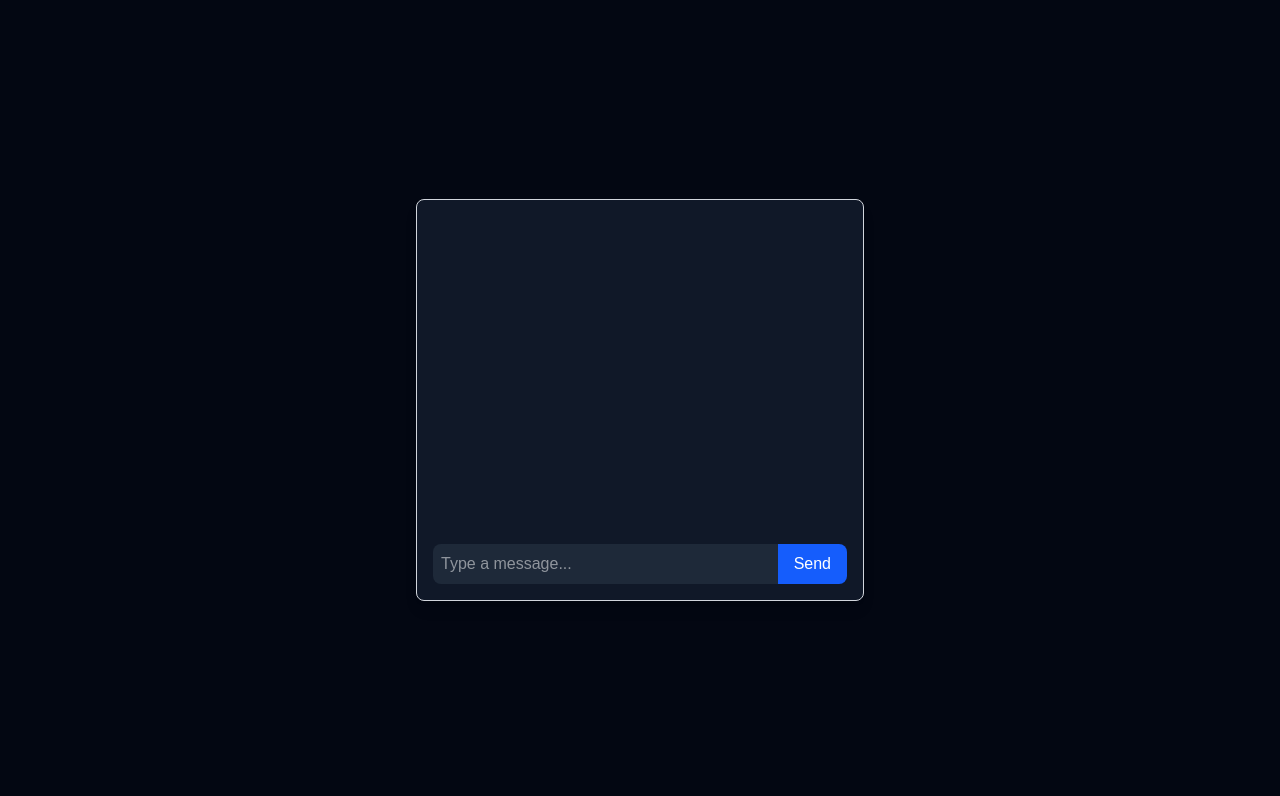
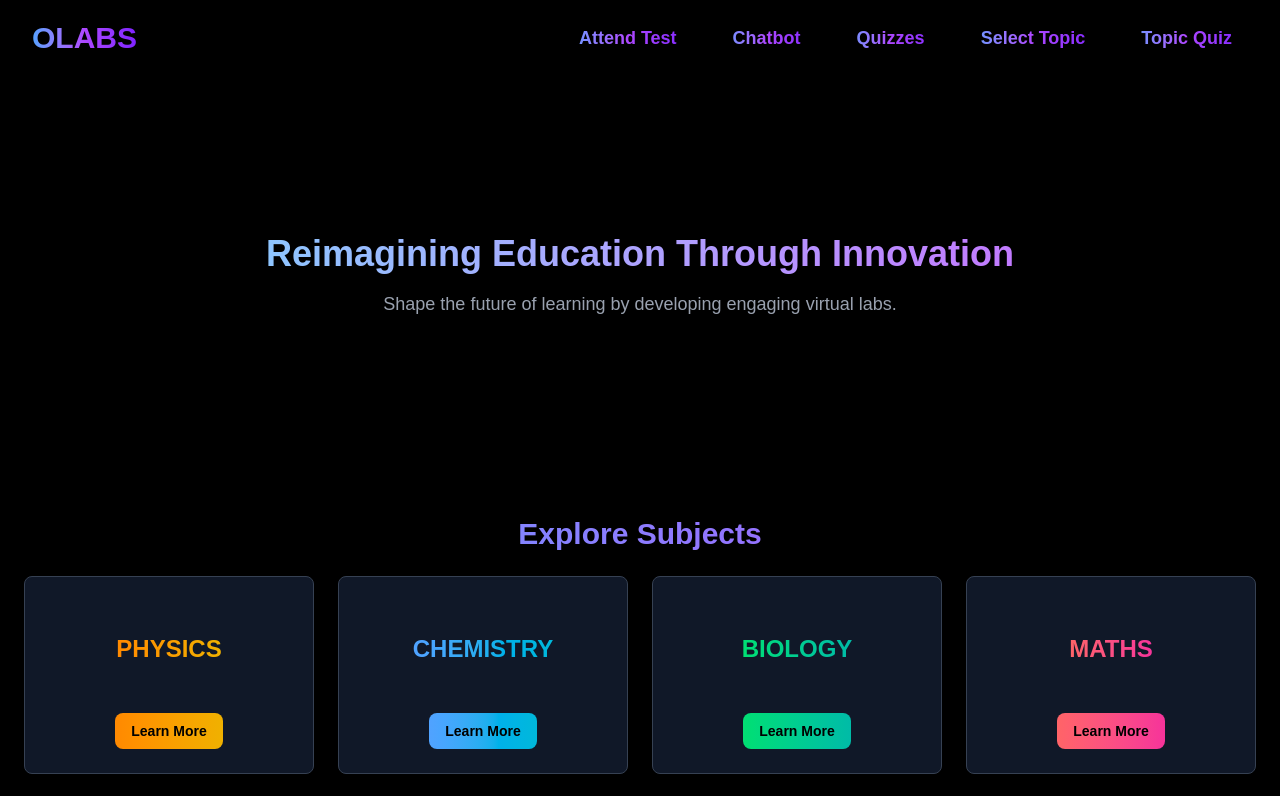
Before and after one commit to Dattaaanand/Hackon4, a Next.js app in the folder frontend/: page / in a window 1280 px wide. Shown: the top 796 px of the page. Built offline with nearby package versions, Linux system fonts and the light colour scheme.

Commit message:
update: landing page aesthetics

```diff
--- a/frontend/app/page.tsx
+++ b/frontend/app/page.tsx
@@ -1,16 +1,91 @@
-
-import Image from "next/image";
-import AttendTest from "../app/AttendTest/page"
-import Chatbot from "../app/chatbot/page"
+import Link from "next/link";
 
 export default function Home() {
+  const categories = [
+    { name: "PHYSICS", gradient: "from-orange-400 to-yellow-500" },
+    { name: "CHEMISTRY", gradient: "from-blue-400 to-cyan-500" },
+    { name: "BIOLOGY", gradient: "from-green-400 to-teal-500" },
+    { name: "MATHS", gradient: "from-red-400 to-pink-500" },
+    { name: "LANGUAGE", gradient: "from-purple-400 to-indigo-500" },
+    { name: "SCIENCE", gradient: "from-yellow-400 to-orange-500" },
+    { name: "SOCIAL SCIENCE", gradient: "from-blue-400 to-purple-500" },
+    { name: "COMPUTER", gradient: "from-green-400 to-blue-500" },
+    { name: "3D/AR/VR", gradient: "from-pink-400 to-red-500" },
+    { name: "EDP", gradient: "from-cyan-400 to-blue-500" },
+    { name: "ISL", gradient: "from-teal-400 to-green-500" },
+  ];
+
   return (
-    <>
-      {/* redirect("/Quizes"); */}
-      {/* <AttendTest/> */}
-      <div className="flex items-center justify-center min-h-screen bg-gray-950">
-        <Chatbot />
+    <div className="min-h-screen bg-black text-white">
+
+      {/* Navbar */}
+      <nav className="w-full flex justify-between items-center px-8 py-4 bg-black shadow-lg">
+        <h1 className="text-3xl font-extrabold text-transparent bg-clip-text
+                       bg-gradient-to-r from-blue-400 via-purple-500 to-violet-600">
+          OLABS
+        </h1>
+
+        <div className="flex space-x-6">
+          {[
+            { name: "Attend Test", path: "/AttendTest" },
+            { name: "Chatbot", path: "/chatbot" },
+            { name: "Quizzes", path: "/quizes" },
+            { name: "Select Topic", path: "/Select_topic" },
+            { name: "Topic Quiz", path: "/Topic_quiz" },
+          ].map((item) => (
+            <Link key={item.path} href={item.path}>
+              <div className="px-4 py-2 text-lg font-semibold text-transparent bg-clip-text
+                              bg-gradient-to-r from-blue-400 via-purple-500 to-violet-600
+                              hover:text-gray-300 transition-all duration-300 cursor-pointer">
+                {item.name}
+              </div>
+            </Link>
+          ))}
+        </div>
+      </nav>
+
+      {/* Hero Section */}
+      <div className="flex flex-col items-center justify-center h-[50vh] text-center p-6">
+        <h2 className="text-4xl font-bold mb-4 text-transparent bg-clip-text
+                       bg-gradient-to-r from-blue-300 to-purple-400">
+          Reimagining Education Through Innovation
+        </h2>
+        <p className="text-lg text-gray-400 max-w-2xl">
+          Shape the future of learning by developing engaging virtual labs.
+        </p>
       </div>
-    </>
+
+      {/* Card Grid */}
+      <div className="px-6 py-10">
+        <h2 className="text-center text-3xl font-bold mb-6 text-transparent bg-clip-text
+                       bg-gradient-to-r from-blue-400 to-purple-500">
+          Explore Subjects
+        </h2>
+
+        <div className="grid grid-cols-2 md:grid-cols-3 lg:grid-cols-4 gap-6">
+          {categories.map((category, index) => (
+            <div
+              key={index}
+              className="border border-gray-700 bg-gray-900 rounded-lg shadow-lg overflow-hidden
+                         transition-transform transform hover:scale-105 hover:shadow-2xl p-6"
+            >
+              <div className="flex items-center justify-center h-24">
+                <h3 className={`text-2xl font-bold text-transparent bg-clip-text bg-gradient-to-r ${category.gradient}`}>
+                  {category.name}
+                </h3>
+              </div>
+              <div className="mt-4 text-center">
+                <button className={`px-4 py-2 text-sm font-semibold rounded-lg
+                                  bg-gradient-to-r ${category.gradient} text-black
+                                  hover:opacity-80 transition-all`}>
+                  Learn More
+                </button>
+              </div>
+            </div>
+          ))}
+        </div>
+      </div>
+
+    </div>
   );
 }
```
Also changed, not shown: frontend/app/Quizzes/page.tsx (renamed from frontend/app/Quizes/page.tsx), frontend/app/Quizzes/types.ts (added).
